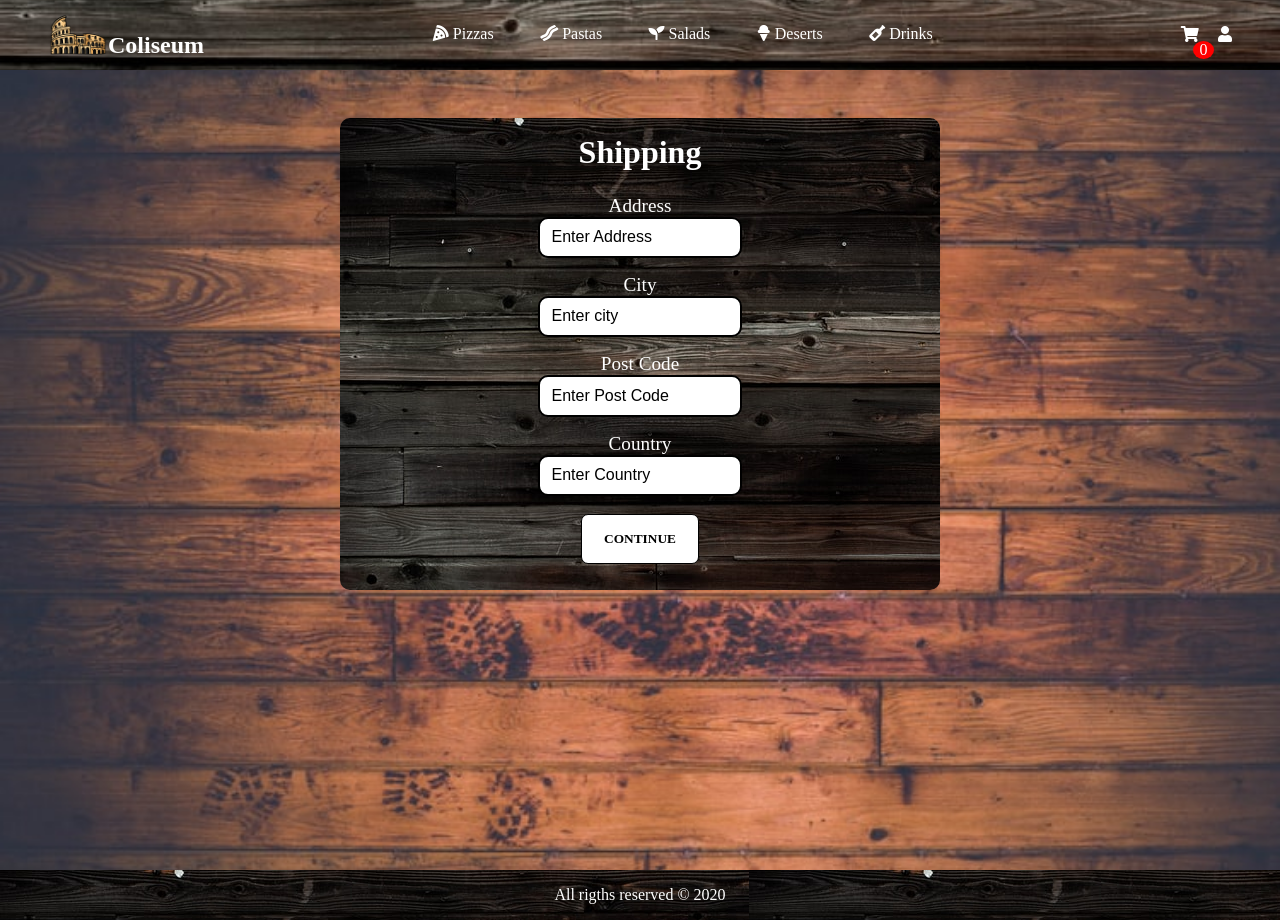
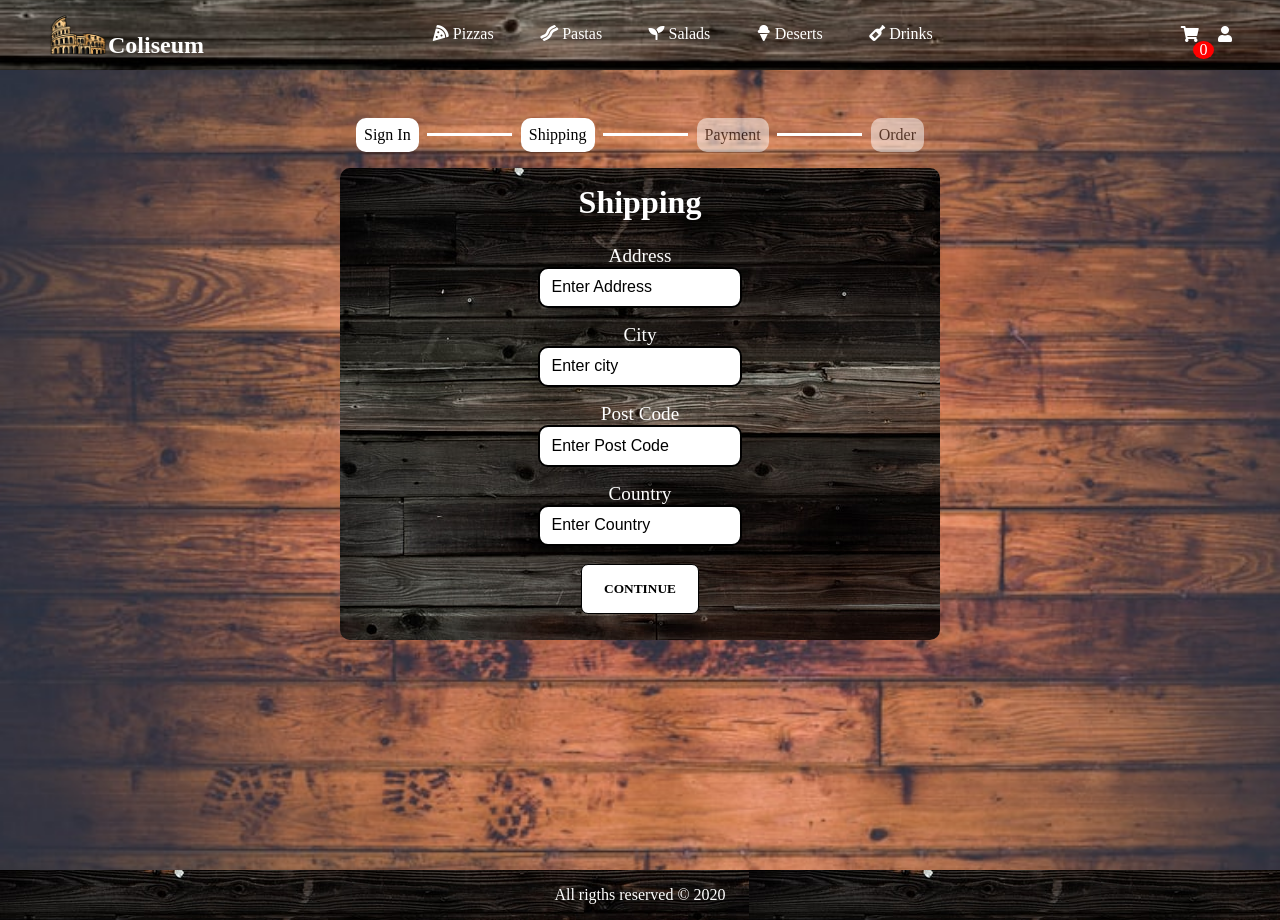
Before and after one commit to IgorNep/pizzashop, a React (Create React App) app in the folder client/: page /shipping in a window 1280 px wide. Built offline with nearby package versions, Linux system fonts and the light colour scheme; a web font is replaced by a local one.

Commit message:
add progress bar and styled it

```diff
--- a/client/package.json
+++ b/client/package.json
@@ -45,5 +45,8 @@
       "last 1 firefox version",
       "last 1 safari version"
     ]
+  },
+  "devDependencies": {
+    "node-sass": "^4.14.1"
   }
 }
--- a/client/src/App.js
+++ b/client/src/App.js
@@ -1,5 +1,6 @@
 import Footer from './components/Footer';
 import Header from './components/Header';
+import './App.scss';
 import { BrowserRouter as Router, Route, Switch } from 'react-router-dom';
 import HomeScreen from './screens/HomeScreen';
 import FoodScreen from './screens/FoodScreen';
--- /dev/null
+++ b/client/src/App.scss
@@ -0,0 +1 @@
+@import './styles/progressSteps.scss';
--- /dev/null
+++ b/client/src/components/ProgressSteps.js
@@ -0,0 +1,42 @@
+import React from 'react';
+import { Link } from 'react-router-dom';
+
+const ProgressSteps = ({ step1, step2, step3, step4 }) => {
+  return (
+    <div className="progress">
+      {step1 ? (
+        <Link to="/login" className="progress__item ">
+          Sign In
+        </Link>
+      ) : (
+        <span className="progress__item progress__item_disabled">Sign In</span>
+      )}
+      <div className=" progress__separator"></div>
+      {step2 ? (
+        <Link to="/shipping" className="progress__item ">
+          Shipping
+        </Link>
+      ) : (
+        <span className="progress__item progress__item_disabled">Shipping</span>
+      )}
+      <div className="progress__separator"></div>
+      {step3 ? (
+        <Link to="/payment" className="progress__item ">
+          Payment
+        </Link>
+      ) : (
+        <span className="progress__item progress__item_disabled">Payment</span>
+      )}
+      <div className="progress__separator"></div>
+      {step4 ? (
+        <Link to="/order" className="progress__item ">
+          Order
+        </Link>
+      ) : (
+        <span className="progress__item progress__item_disabled">Order</span>
+      )}
+    </div>
+  );
+};
+
+export default ProgressSteps;
--- a/client/src/screens/ShippingScreen.js
+++ b/client/src/screens/ShippingScreen.js
@@ -1,7 +1,8 @@
-import React, { useState, useEffect } from 'react';
+import React, { useState } from 'react';
 import { useSelector, useDispatch } from 'react-redux';
 import FormContainer from '../components/FormContainer';
 import { saveShippingAddress } from '../actions/cartActions';
+import ProgressSteps from '../components/ProgressSteps';
 
 const ShippingScreen = ({ history }) => {
   const dispatch = useDispatch();
@@ -23,6 +24,8 @@ const ShippingScreen = ({ history }) => {
   };
 
   return (
+    <>
+      <ProgressSteps step1 step2 />
       <FormContainer>
         <h2>Shipping</h2>
         <form onSubmit={submitHandler}>
@@ -71,6 +74,7 @@ const ShippingScreen = ({ history }) => {
           </button>
         </form>
       </FormContainer>
+    </>
   );
 };
 
--- /dev/null
+++ b/client/src/styles/progressSteps.scss
@@ -0,0 +1,26 @@
+.progress {
+  display: flex;
+  width: 600px;
+  margin: 0 auto 1rem auto;
+  align-items: center;
+  justify-content: space-between;
+  padding: 0 1rem;
+  &__item {
+    background-color: #fff;
+    color: #000;
+    border-radius: 10px;
+    text-decoration: none;
+    padding: 0.5rem;
+    &_disabled {
+      opacity: 0.5;
+    }
+  }
+  &__separator {
+    height: 3px;
+    width: 85px;
+    background: #fff;
+    &_disabled {
+      opacity: 0.5;
+    }
+  }
+}
```
Also changed, not shown: 2 other files (tests, documents, lock files or other folders). Lines whose indentation alone changed are shown as unchanged.
